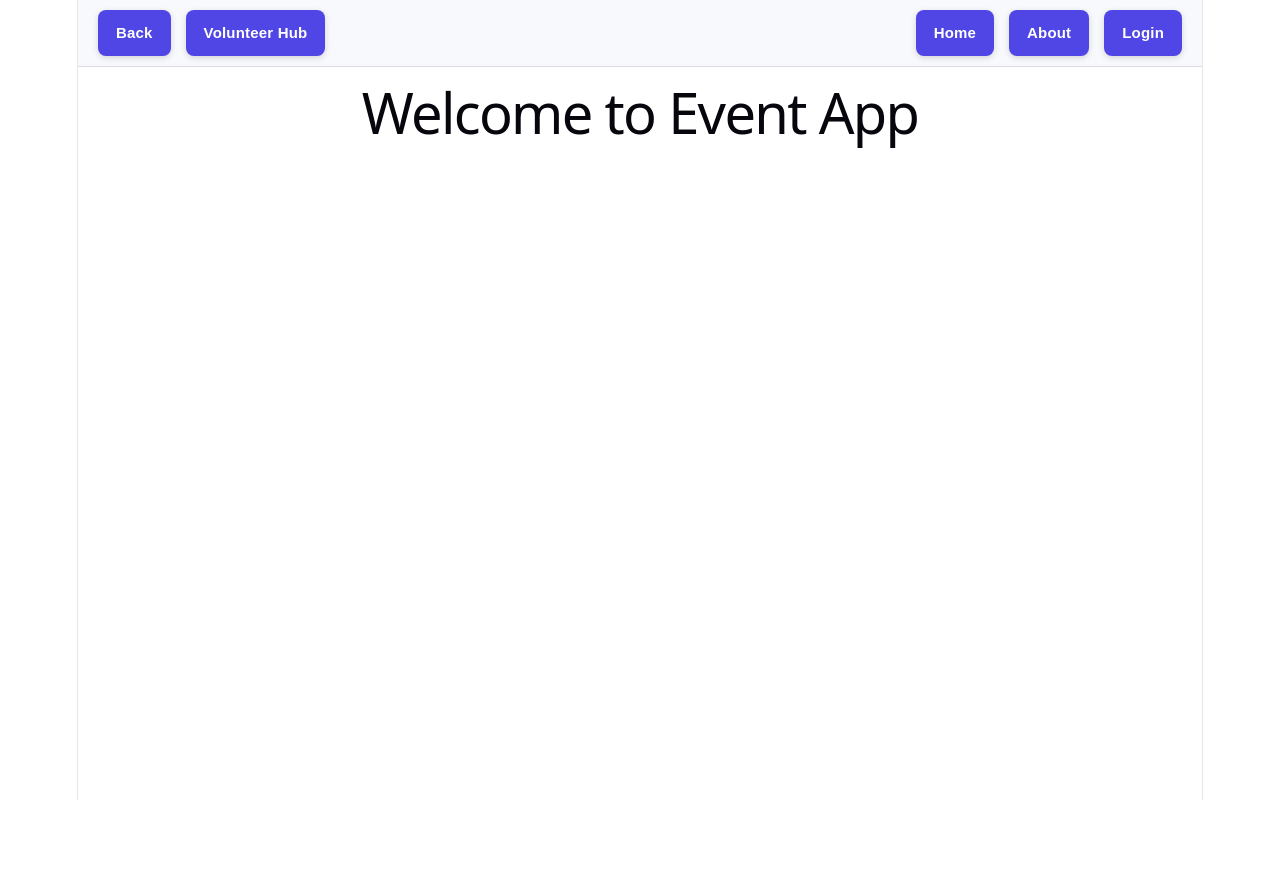
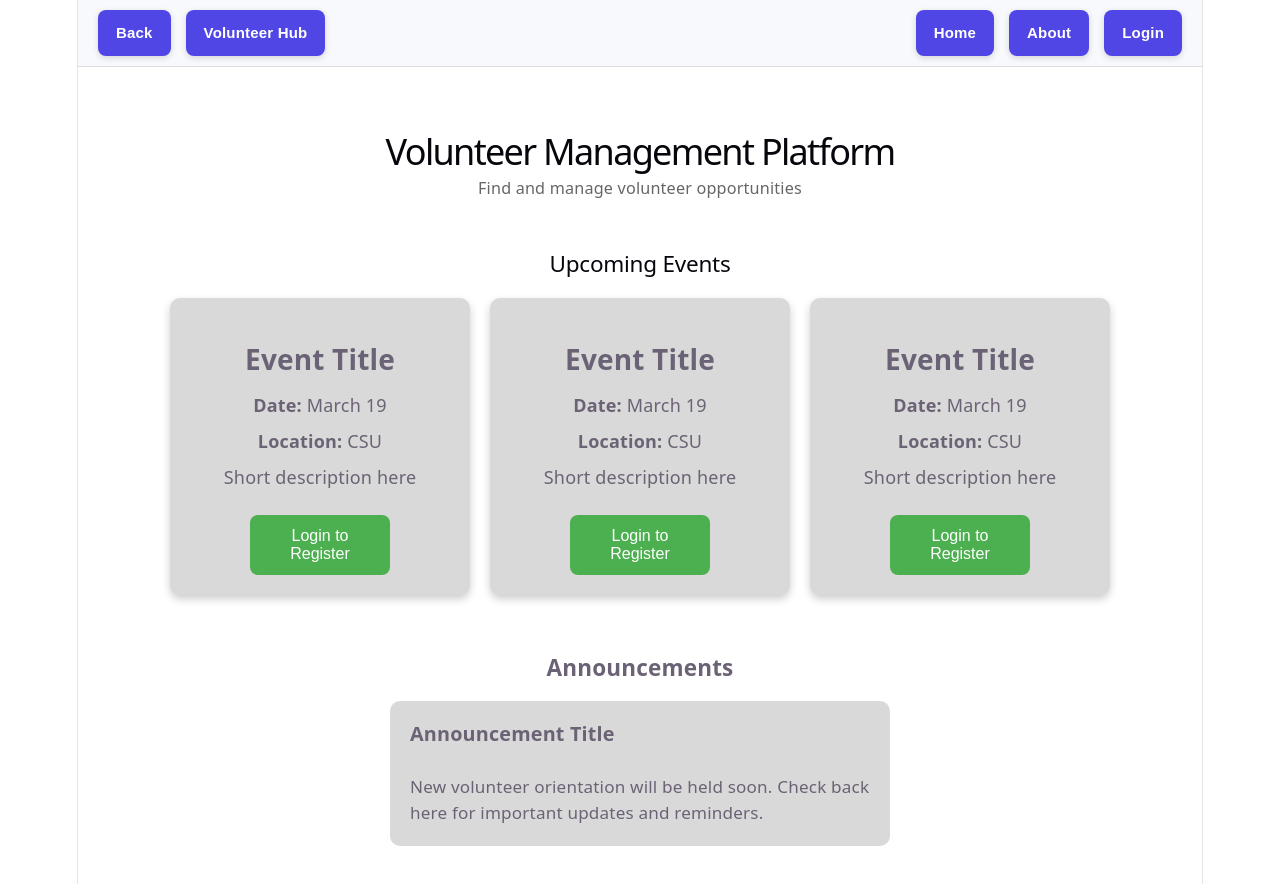
Before and after one commit to pollyology/VolunteerHubProject, a React (Vite) app: page / in a window 1280 px wide. Before the commit the page ends 800 px from the top, so only its background shows below. Built offline with nearby package versions, Linux system fonts and the light colour scheme.

Commit message:
Update landing page and event card behavior

```diff
--- a/src/App.jsx
+++ b/src/App.jsx
@@ -7,7 +7,7 @@ import './App.css'
 
 // Custom Components
 import Navbar from './components/Navbar'
-import Home from './pages/Home'
+import LandingPage from './pages/LandingPage'
 import LoginForm from './components/LoginForm'
 import LoginStudents from './pages/LoginStudents'
 import LoginAdmin from './pages/LoginAdmin'
@@ -21,7 +21,7 @@ function App() {
       <Navbar />
 
       <Routes>
-        <Route path="/" element={<Home />} />
+        <Route path="/" element={<LandingPage />} />
 
         <Route path="/login" element={<LoginStudents />} />
         <Route path="/admin" element={<LoginAdmin />} />
--- a/src/components/EventCard.css
+++ b/src/components/EventCard.css
@@ -27,6 +27,7 @@
 
 .register-btn {
     margin-top: 15px;
+    align-self: center;
     width: 140px;
     padding: 12px;
 
--- a/src/components/EventCard.jsx
+++ b/src/components/EventCard.jsx
@@ -1,13 +1,19 @@
 import "./EventCard.css";
 import { isAuthenticated } from "../services/authService";
+import { useNavigate } from "react-router-dom";
 
 function EventCard({ event }) {
 
+	const navigate = useNavigate();
     const isAuth = isAuthenticated();
     const isAdmin = localStorage.getItem("isStaff") === "true";
 
     const handleRegister = () => {
         console.log("Registered for:", event.title);
+    };
+
+	const handleLoginRedirect = () => {
+        navigate("/login");
     };
 
     return (
@@ -28,7 +34,10 @@ function EventCard({ event }) {
             </p>
 
             {!isAuth ? (
-                <button className="register-btn">
+                <button
+					className="register-btn"
+					onClick={handleLoginRedirect}
+				>
                     Login to Register
                 </button>
             ) : isAdmin ? (
--- a/src/pages/Home.jsx
+++ /dev/null
@@ -1,7 +0,0 @@
-function Home() {
-    return (
-        <div>
-            <h1>Welcome to Event App</h1>
-        </div>);
-}
-export default Home;
--- /dev/null
+++ b/src/pages/LandingPage.css
@@ -0,0 +1,99 @@
+.role-badge
+{
+    display: inline-block;
+    margin-top: 10px;
+    padding: 8px 18px;
+    border-radius: 8px;
+    font-size: 0.9rem;
+    font-weight: 600;
+}
+
+.volunteer-badge
+{
+    background-color: #bbf7d0;
+    color: #166534;
+}
+
+.admin-badge
+{
+    background-color: #bfdbfe;
+    color: #1e3a8a;
+}
+
+.landing
+{
+	/* background-color: red; <-- For testing*/
+	text-align: center;
+	padding: 40px 20px;
+}
+
+.landing h1
+{
+    font-size: 2rem;
+	margin-bottom: 10px;
+}
+
+.landing > p
+{
+    font-size: 0.9rem;
+    margin-top: 0px;
+    color: #666;
+    margin-bottom: 50px;
+}
+
+.landing h2
+{
+    font-size: 1.25rem;
+	margin-top: 20px;
+	margin-bottom: 0px;
+}
+.events-list
+{
+    display: flex;
+    justify-content: center;
+    align-items: stretch;
+    gap: 20px;
+    margin-top: 0px;
+    flex-wrap: wrap;
+}
+
+.landing-event-card .event-card
+{
+	margin-top: 20px;
+    width: 260px;
+    flex: 0 0 260px;
+}
+
+.announcements-section
+{
+    margin-top: 40px;
+}
+
+.announcements-section h3
+{
+    font-size: 1.25rem;
+    margin-bottom: 10px;
+}
+.announcement-card
+{
+    background-color: #d9d9d9;
+    width: 500px;
+    margin: 20px auto 0;
+    padding: 20px;
+    border-radius: 10px;
+    text-align: left;
+    box-sizing: border-box;
+}
+
+.announcement-card h4
+{
+    font-size: 1.1rem;
+    margin-top: 0;
+}
+
+.announcement-card p
+{
+	width: 100%;
+    font-size: 0.95rem;
+    margin-bottom: 0;
+}
--- /dev/null
+++ b/src/pages/LandingPage.jsx
@@ -0,0 +1,82 @@
+import "./LandingPage.css"
+import EventCard from "../components/EventCard"
+import { isAuthenticated } from "../services/authService";
+
+function LandingPage() {
+
+	const isAuth = isAuthenticated();
+	const isAdmin = localStorage.getItem("isStaff") === "true";
+
+	let userRole = "Guest";
+
+	if (isAuth && isAdmin)
+	{
+    	userRole = "Admin";
+	}
+	else if (isAuth)
+	{
+    	userRole = "Volunteer";
+	}
+
+	const events =
+	[
+		{
+            id: 1,
+            title: "Event Title",
+            date: "March 19",
+            location: "CSU",
+            description: "Short description here"
+        },
+        {
+            id: 2,
+            title: "Event Title",
+            date: "March 19",
+            location: "CSU",
+            description: "Short description here"
+        },
+        {
+            id: 3,
+            title: "Event Title",
+            date: "March 19",
+            location: "CSU",
+            description: "Short description here"
+        }
+	]
+
+    return (
+        <div className="landing">
+
+            <h1>Volunteer Management Platform</h1>
+			<p> Find and manage volunteer opportunities</p>
+
+			{/*
+			<div className={`role-badge ${userRole.toLowerCase()}-badge`}>
+   				Viewing as {userRole}
+			</div>
+			*/}
+
+			<h2>Upcoming Events</h2>
+
+			<div className="events-list">
+            {events.map(event => (
+                <div className="landing-event-card" key={event.id}>
+					<EventCard event={event} />
+				</div>
+            ))}
+			</div>
+
+			<section className="announcements-section">
+				<h3>Announcements</h3>
+
+				<div className="announcement-card">
+					<h4>Announcement Title</h4>
+					<p>
+						New volunteer orientation will be held soon. Check back here for
+						important updates and reminders.
+					</p>
+				</div>
+			</section>
+
+        </div>);
+}
+export default LandingPage;
```
